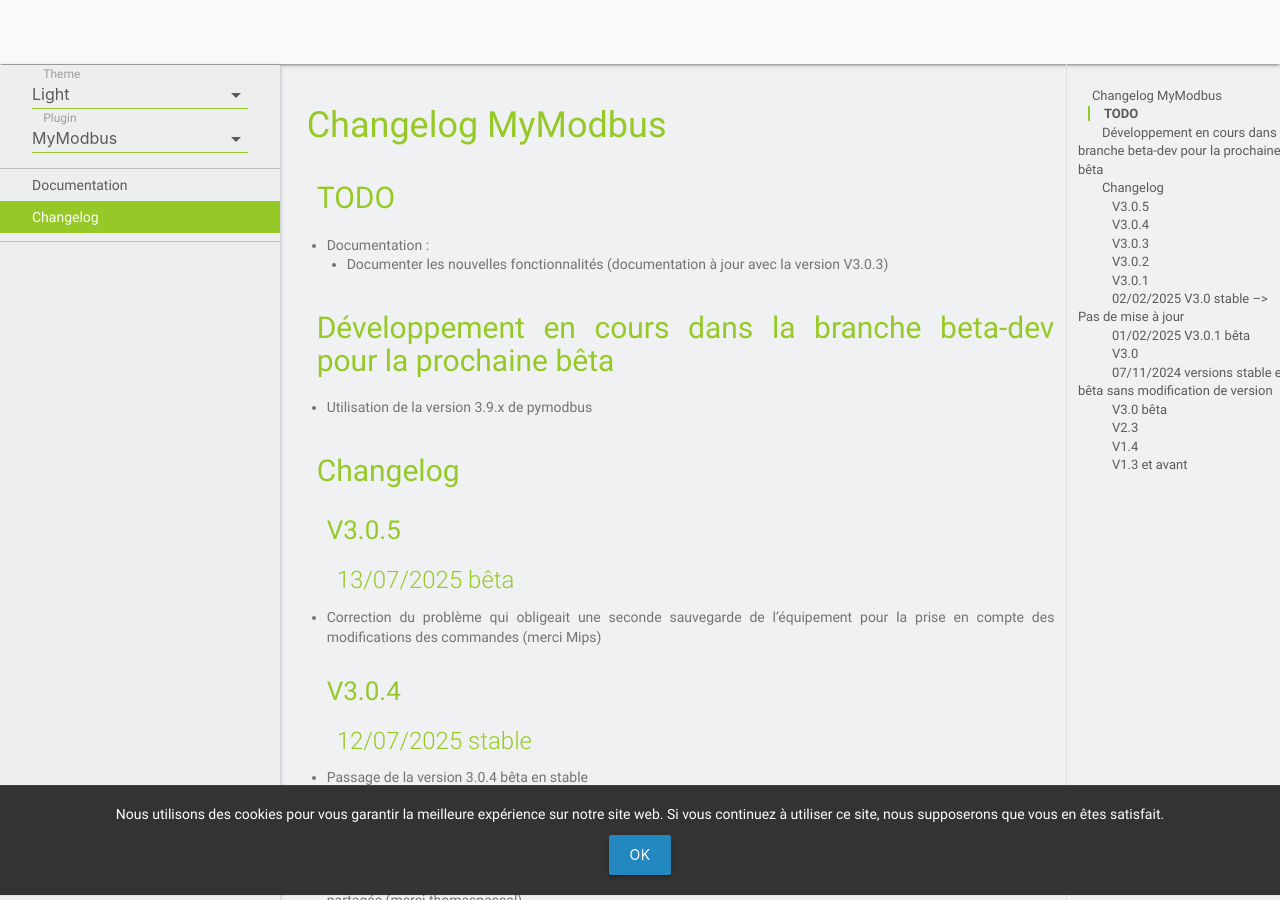
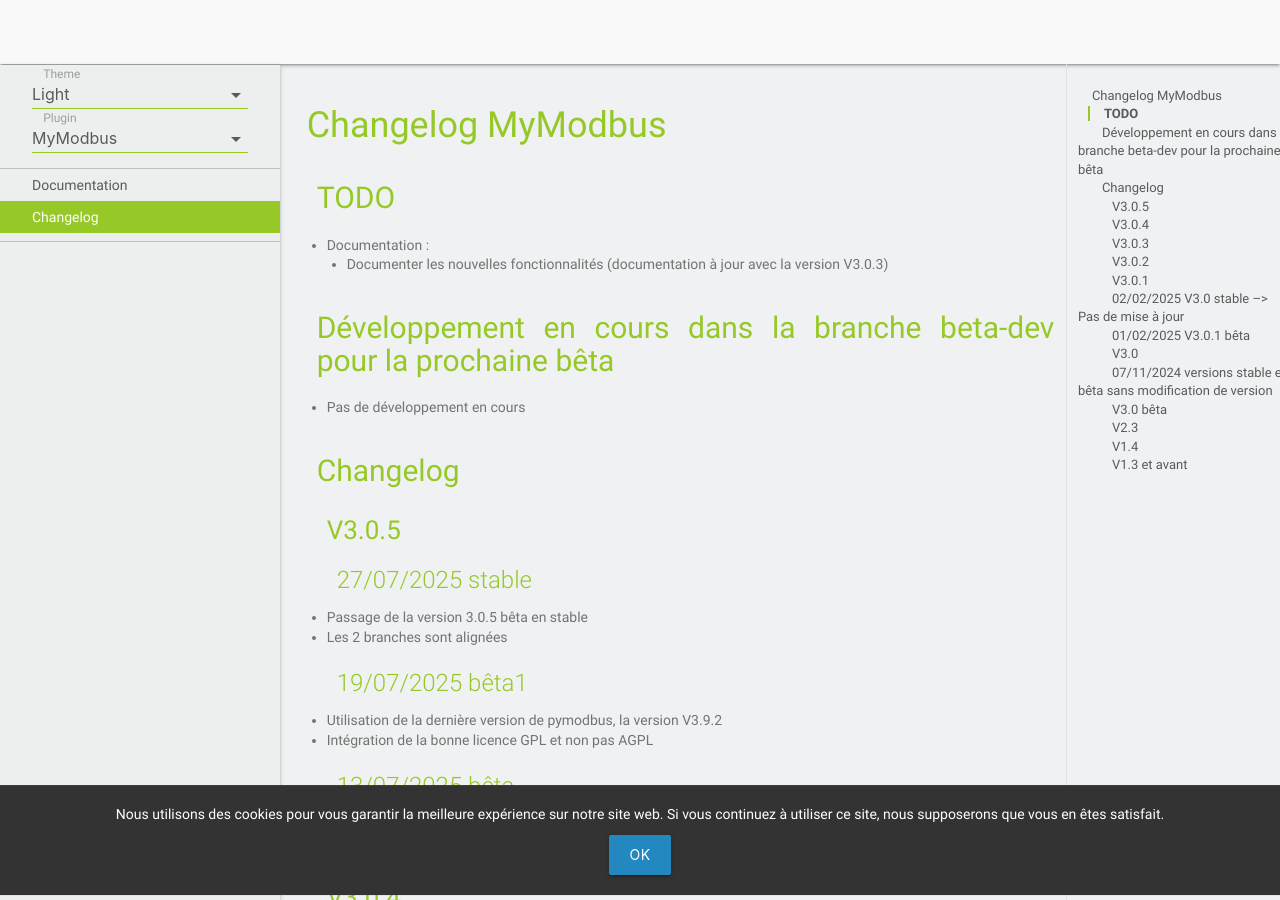
Before and after one commit to MrWaloo/jeedom-plugins-doc, a Jekyll site: the page built from docs/fr_FR/mymodbus_changelog.md, in a window 1280 px wide and 900 px high. Built offline with Jekyll 4.4.1, drawn with Linux system fonts in a browser that asks for light colours; emoji names are drawn with the system emoji font; our own code applies the rules of GitHub Pages for plain Markdown files.

Commit message:
màj changelogs

```diff
--- a/docs/fr_FR/mymodbus_changelog.md
+++ b/docs/fr_FR/mymodbus_changelog.md
@@ -5,11 +5,21 @@
   - Documenter les nouvelles fonctionnalités (documentation à jour avec la version V3.0.3)
 
 ## Développement en cours dans la branche beta-dev pour la prochaine bêta
-- Utilisation de la version 3.9.x de pymodbus
+- Pas de développement en cours
 
 ## Changelog
 
 ### V3.0.5
+
+#### 27/07/2025 stable
+
+- Passage de la version 3.0.5 bêta en stable
+- Les 2 branches sont alignées
+
+#### 19/07/2025 bêta1
+
+- Utilisation de la dernière version de pymodbus, la version V3.9.2
+- Intégration de la bonne licence GPL et non pas AGPL
 
 #### 13/07/2025 bêta
 
```
Also changed, not shown: docs/fr_FR/klereo_changelog.md (+4 -0 lines).
